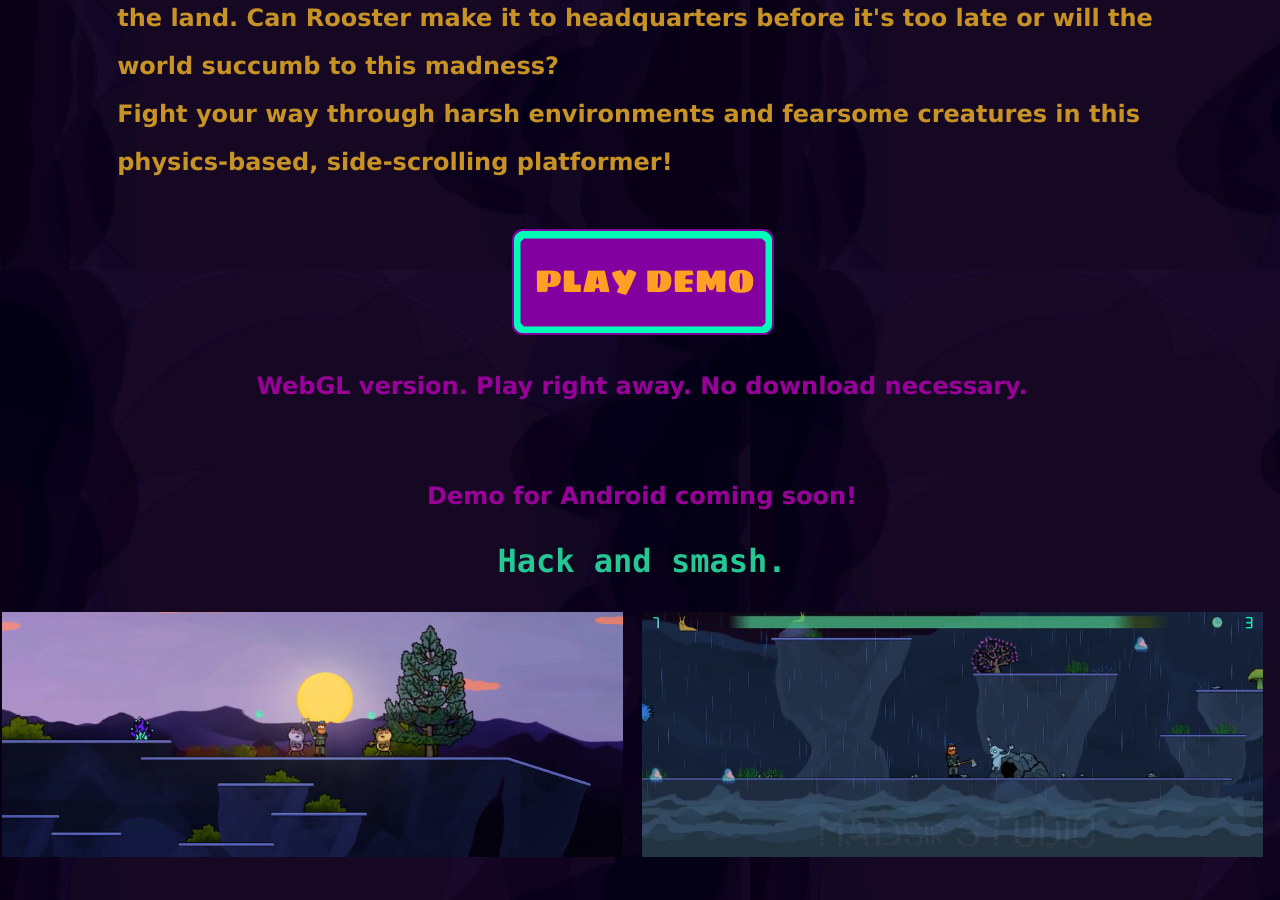
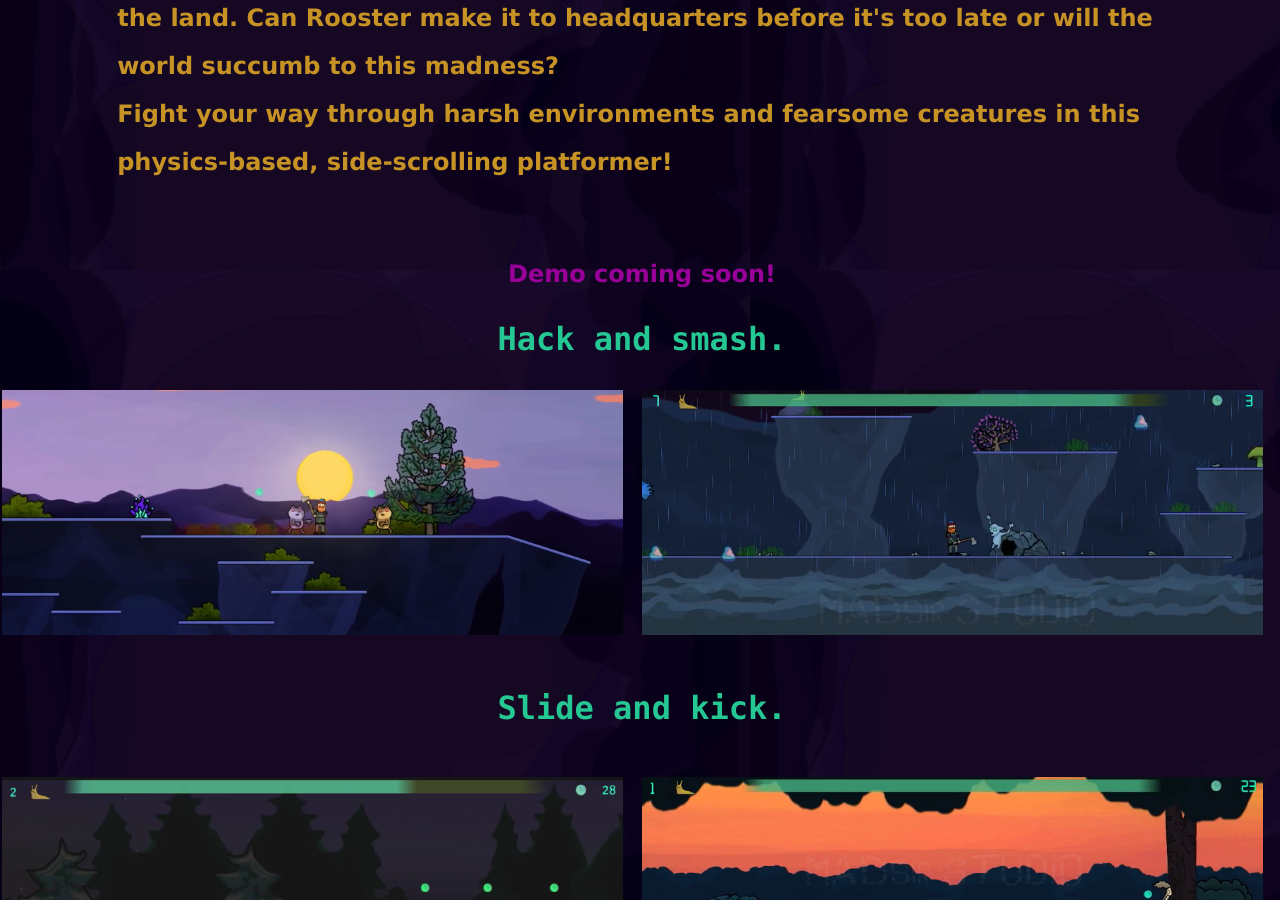
Before and after one commit to Madsir/madsirstudio.github.io, a Jekyll site: the page built from RemoteAgentGame/index.html, in a window 1280 px wide and 900 px high, scrolled down 1230 px. Built offline with Jekyll 4.4.1, drawn with Linux system fonts in a browser that asks for light colours.

Commit message:
Update index.html

```diff
--- a/RemoteAgentGame/index.html
+++ b/RemoteAgentGame/index.html
@@ -23,10 +23,8 @@
 	</p>
 	<center>
 		<br>
-		<a href="/RemoteAgentDemo"><img src="/Assets/playButton.png" class="centerDiv"/></a><br>
-		<h4>WebGL version. Play right away. No download necessary.</h4><br>
 	</center>
-	<h4>Demo for Android coming soon!</h4?
+	<h4>Demo coming soon!</h4?
 	<br>
 		<h3>Hack and smash.</h3>
 
```
